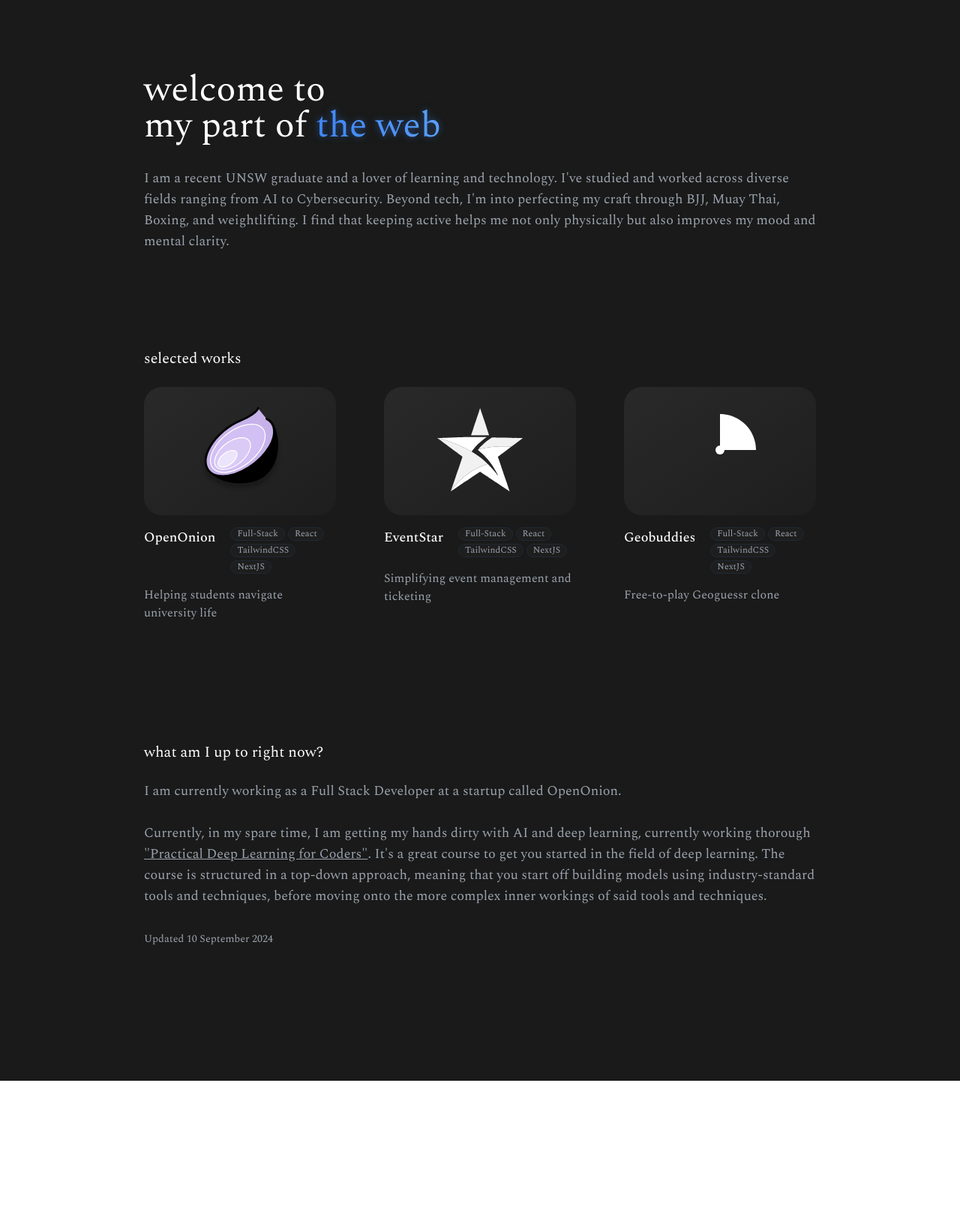
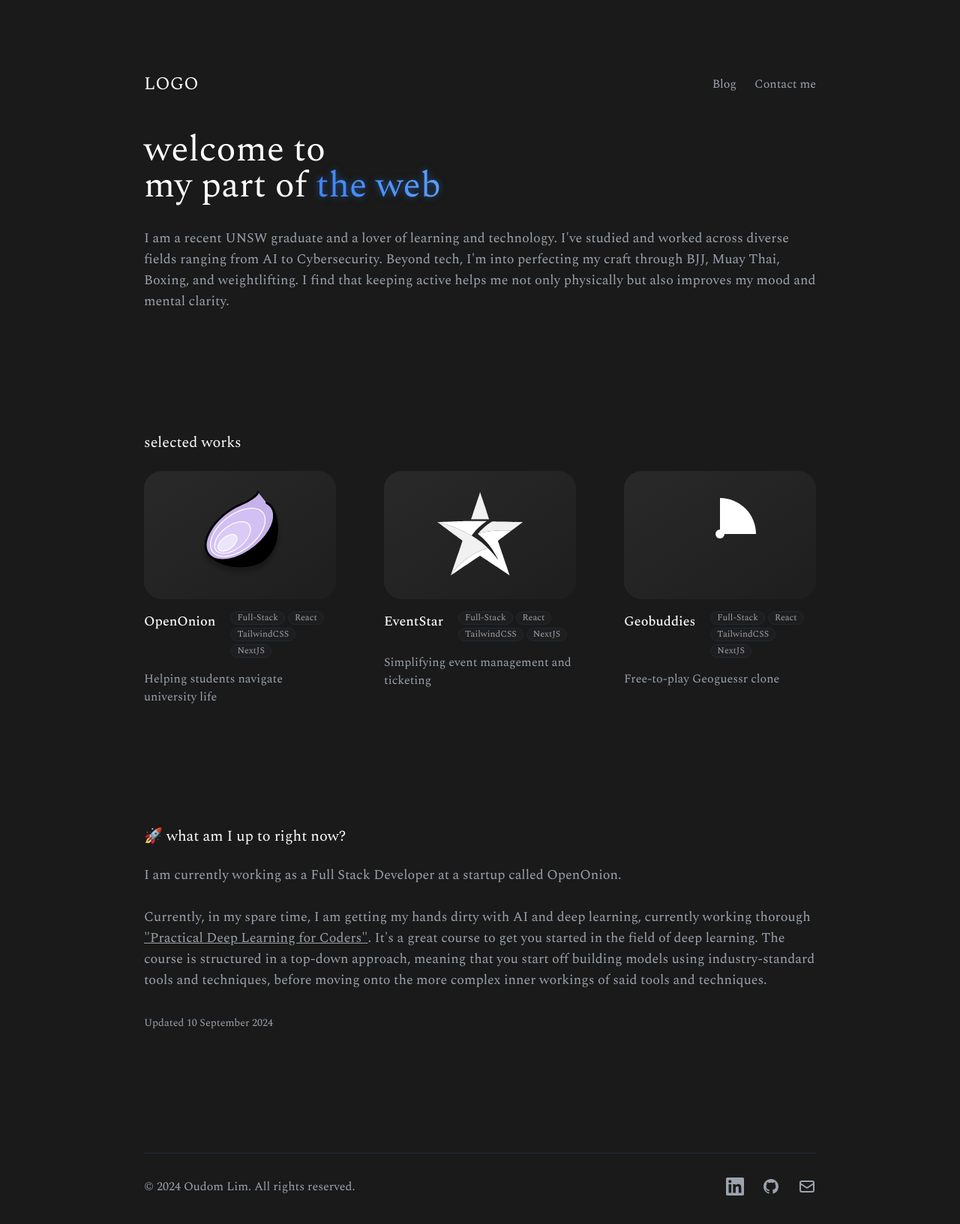
Before and after one commit to domdomm42/website, a Next.js app: page / in a window 1280 px wide. Shown: the top 1632 px of the page at 75% size. Before the commit the page ends 1441 px from the top, so only its background shows below. Built offline with nearby package versions, Linux system fonts and the light colour scheme.

Commit message:
added header and footer

```diff
--- a/src/app/page.tsx
+++ b/src/app/page.tsx
@@ -1,11 +1,32 @@
 import ProjectCard from "../components/ProjectCard";
+import Link from "next/link";
 
 export default function Home() {
   return (
     <div className="flex flex-col min-h-screen bg-[#191a19] p-8 sm:p-6 md:p-8 lg:p-12 xl:px-48 xl:py-24 2xl:px-96 2xl:py-32">
-      {/* <header className="mb-12">
-        <h1 className="text-2xl text-white">Oudom Lim</h1>
-      </header> */}
+      <header className="mb-12 flex justify-between items-center">
+        <h1 className="text-2xl text-white">LOGO</h1>
+        <nav>
+          <ul className="flex space-x-6">
+            <li>
+              <Link
+                href="/blog"
+                className="text-gray-400 hover:text-white transition-colors duration-200"
+              >
+                Blog
+              </Link>
+            </li>
+            <li>
+              <Link
+                href="/contact"
+                className="text-gray-400 hover:text-white transition-colors duration-200"
+              >
+                Contact me
+              </Link>
+            </li>
+          </ul>
+        </nav>
+      </header>
 
       <main className="flex-grow">
         <h2 className="text-5xl text-white mb-8">
@@ -15,7 +36,7 @@
           </span>
         </h2>
 
-        <p className="text-gray-400 max-w-4xl mb-32 text-lg">
+        <p className="text-gray-400 max-w-4xl mb-40 text-lg">
           I am a recent UNSW graduate and a lover of learning and technology.
           I&apos;ve studied and worked across diverse fields ranging from AI to
           Cybersecurity. Beyond tech, I&apos;m into perfecting my craft through
@@ -53,7 +74,7 @@
 
         <section>
           <h3 className="text-white text-xl mb-6 font-light">
-            what am I up to right now?
+            🚀 what am I up to right now?
           </h3>
           <p className="text-gray-400 max-w-4xl mb-20 text-lg">
             I am currently working as a Full Stack Developer at a startup called
@@ -82,6 +103,69 @@
           </p>
         </section>
       </main>
+
+      <footer className="mt-20 border-t border-gray-800 pt-8">
+        <div className="flex flex-col md:flex-row justify-between items-center">
+          <p className="text-gray-400 mb-4 md:mb-0">
+            &copy; 2024 Oudom Lim. All rights reserved.
+          </p>
+          <div className="flex space-x-6">
+            <a
+              href="https://linkedin.com/in/yourusername"
+              target="_blank"
+              rel="noopener noreferrer"
+              className="text-gray-400 hover:text-white transition-colors duration-200"
+            >
+              <svg
+                className="w-6 h-6"
+                fill="currentColor"
+                viewBox="0 0 24 24"
+                aria-hidden="true"
+              >
+                <path d="M20.447 20.452h-3.554v-5.569c0-1.328-.027-3.037-1.852-3.037-1.853 0-2.136 1.445-2.136 2.939v5.667H9.351V9h3.414v1.561h.046c.477-.9 1.637-1.85 3.37-1.85 3.601 0 4.267 2.37 4.267 5.455v6.286zM5.337 7.433c-1.144 0-2.063-.926-2.063-2.065 0-1.138.92-2.063 2.063-2.063 1.14 0 2.064.925 2.064 2.063 0 1.139-.925 2.065-2.064 2.065zm1.782 13.019H3.555V9h3.564v11.452zM22.225 0H1.771C.792 0 0 .774 0 1.729v20.542C0 23.227.792 24 1.771 24h20.451C23.2 24 24 23.227 24 22.271V1.729C24 .774 23.2 0 22.222 0h.003z" />
+              </svg>
+            </a>
+            <a
+              href="https://github.com/yourusername"
+              target="_blank"
+              rel="noopener noreferrer"
+              className="text-gray-400 hover:text-white transition-colors duration-200"
+            >
+              <svg
+                className="w-6 h-6"
+                fill="currentColor"
+                viewBox="0 0 24 24"
+                aria-hidden="true"
+              >
+                <path
+                  fillRule="evenodd"
+                  d="M12 2C6.477 2 2 6.484 2 12.017c0 4.425 2.865 8.18 6.839 9.504.5.092.682-.217.682-.483 0-.237-.008-.868-.013-1.703-2.782.605-3.369-1.343-3.369-1.343-.454-1.158-1.11-1.466-1.11-1.466-.908-.62.069-.608.069-.608 1.003.07 1.531 1.032 1.531 1.032.892 1.53 2.341 1.088 2.91.832.092-.647.35-1.088.636-1.338-2.22-.253-4.555-1.113-4.555-4.951 0-1.093.39-1.988 1.029-2.688-.103-.253-.446-1.272.098-2.65 0 0 .84-.27 2.75 1.026A9.564 9.564 0 0112 6.844c.85.004 1.705.115 2.504.337 1.909-1.296 2.747-1.027 2.747-1.027.546 1.379.202 2.398.1 2.651.64.7 1.028 1.595 1.028 2.688 0 3.848-2.339 4.695-4.566 4.943.359.309.678.92.678 1.855 0 1.338-.012 2.419-.012 2.747 0 .268.18.58.688.482A10.019 10.019 0 0022 12.017C22 6.484 17.522 2 12 2z"
+                  clipRule="evenodd"
+                />
+              </svg>
+            </a>
+            <a
+              href="mailto:your.email@example.com"
+              className="text-gray-400 hover:text-white transition-colors duration-200"
+            >
+              <svg
+                className="w-6 h-6"
+                fill="none"
+                stroke="currentColor"
+                viewBox="0 0 24 24"
+                xmlns="http://www.w3.org/2000/svg"
+              >
+                <path
+                  strokeLinecap="round"
+                  strokeLinejoin="round"
+                  strokeWidth="2"
+                  d="M3 8l7.89 5.26a2 2 0 002.22 0L21 8M5 19h14a2 2 0 002-2V7a2 2 0 00-2-2H5a2 2 0 00-2 2v10a2 2 0 002 2z"
+                ></path>
+              </svg>
+            </a>
+          </div>
+        </div>
+      </footer>
     </div>
   );
 }
```
